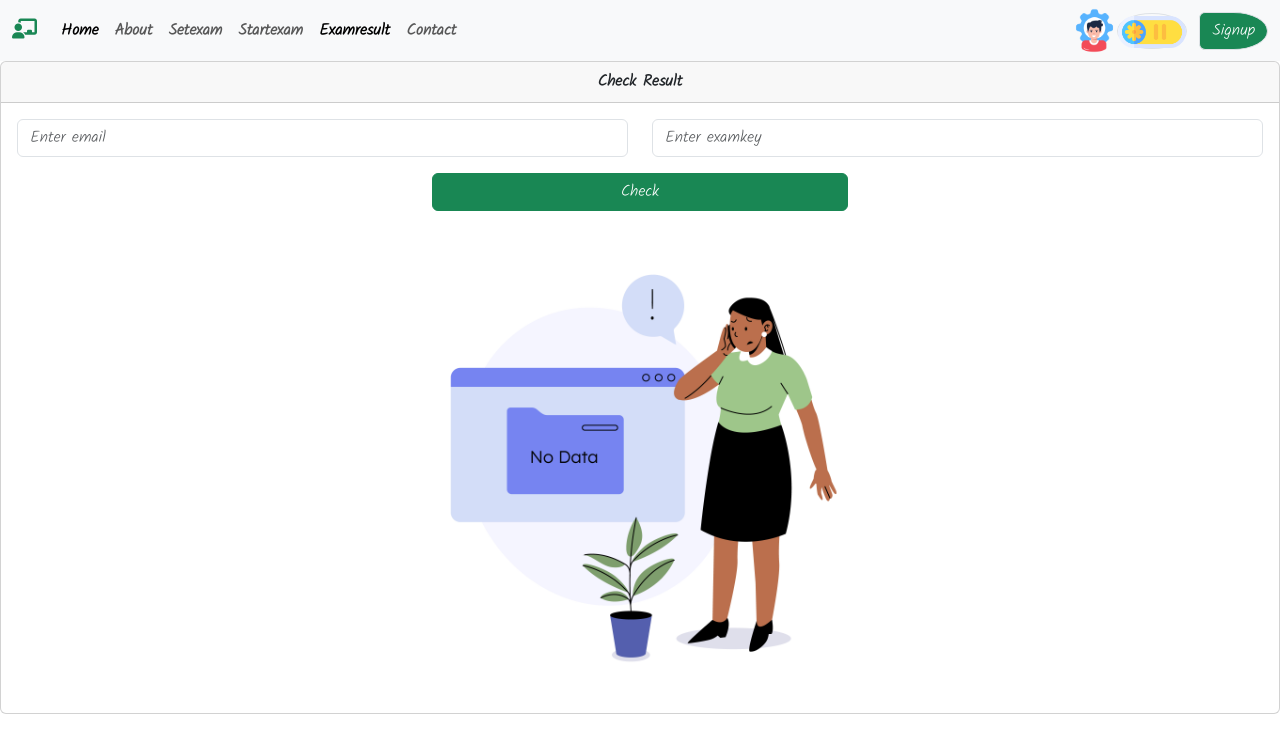
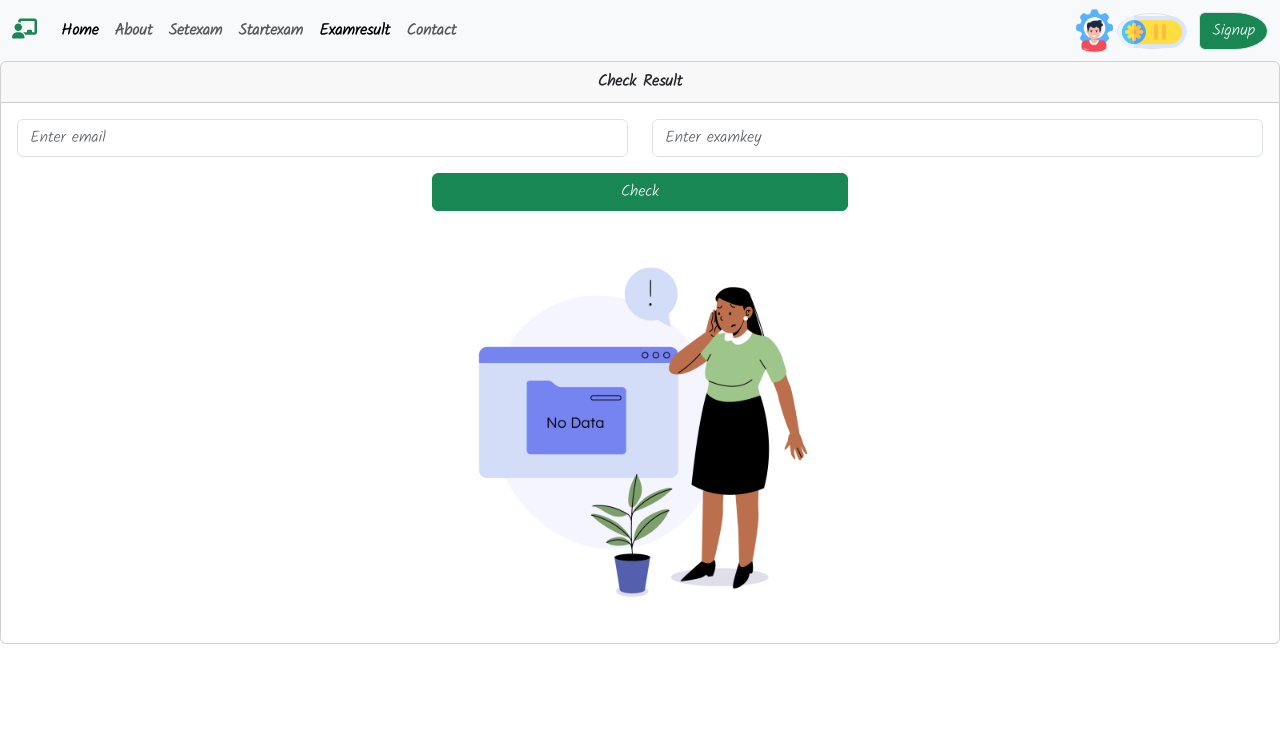
Before and after one commit to sdklick/Exam_client, a React (Vite) app: page /examresult in a window 1280 px wide. Shown: the top 752 px of the page. Built offline with nearby package versions, Linux system fonts and the light colour scheme; a web font is replaced by a local one.

Commit message:
change img size

```diff
--- a/src/Adminpage.jsx
+++ b/src/Adminpage.jsx
@@ -125,7 +125,7 @@ const Adminpage = () => {
         <img
           src={examlistjpg}
           className="mt-3 rounded mx-auto d-block"
-          height="400px"
+          height="290px"
           alt="Lock"
         />
       ) : (
--- a/src/Examresult.jsx
+++ b/src/Examresult.jsx
@@ -75,7 +75,7 @@ const Examresult = () => {
             <img
               src={resnotjpg}
               className="mt-3 rounded mx-auto d-block"
-              height="470px"
+              height="400px"
               alt="Lock"
             />
           </div>
```
